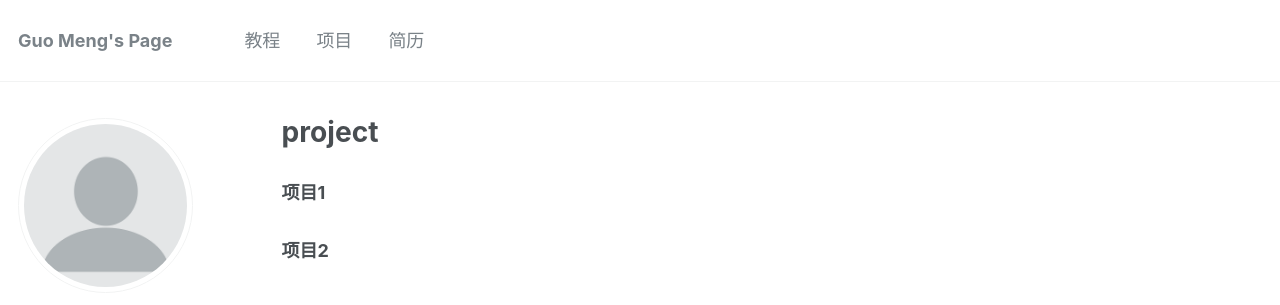
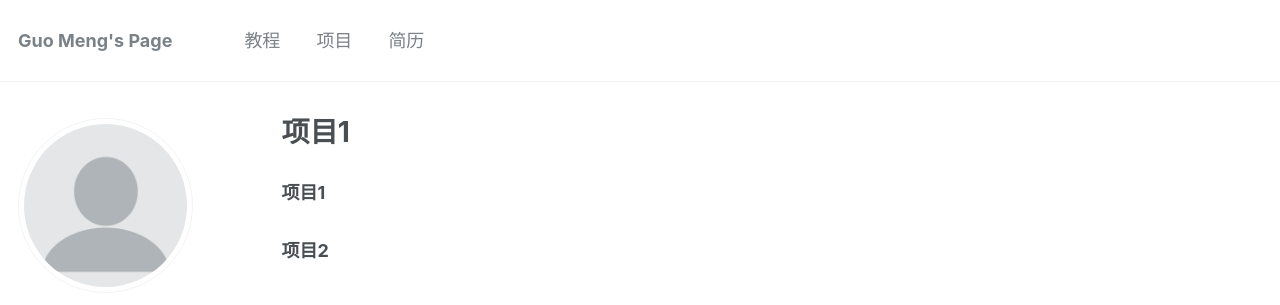
Before and after one commit to tony2015116/tony2015116.github.io, a Jekyll site: the page built from _pages/project.md, in a window 1280 px wide. Shown: the top 305 px of the page. Built offline with Jekyll 4.4.1, drawn with Linux system fonts in a browser that asks for light colours; our own code applies the rules of GitHub Pages for plain Markdown files.

Commit message:
2024-03-09

```diff
--- a/_config.yml
+++ b/_config.yml
@@ -11,7 +11,7 @@ locale                   : "zh-CN"
 title                    : "Guo Meng's Page"
 title_separator          : "-"
 name                     : &name "Guo Meng"
-description              : &description "养猪|育种|数据分析"
+description              : &description "养猪🐖|育种🧬|数据分析📊"
 url                      : https://tony2015116.github.io # the base hostname & protocol for your site e.g. "https://mmistakes.github.io"
 baseurl                  : "" # the subpath of your site, e.g. "/blog"
 repository               : "tony2015116/tony2015116.github.io"
--- a/_pages/project.md
+++ b/_pages/project.md
@@ -1,6 +1,5 @@
 ---
 layout: archive
-title: "project"
 permalink: /project/
 author_profile: true
 redirect_from:
```
